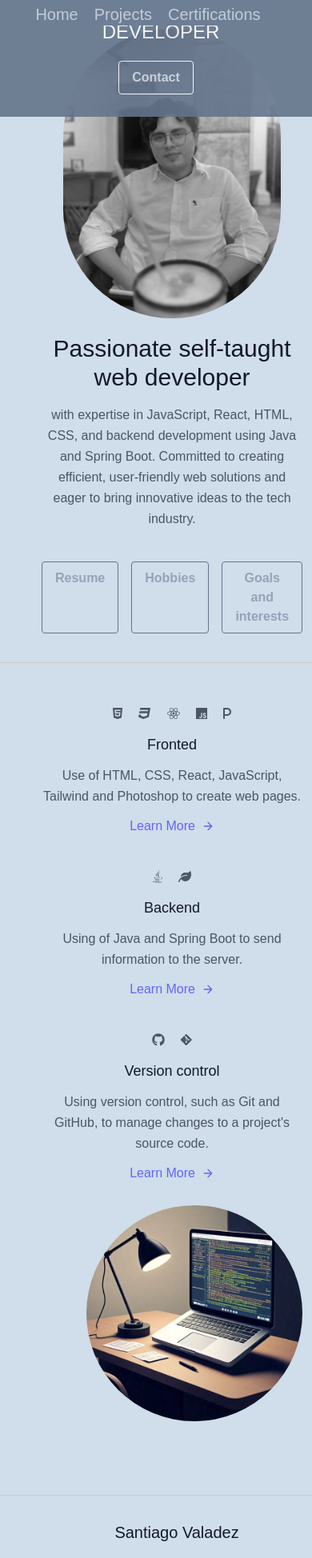
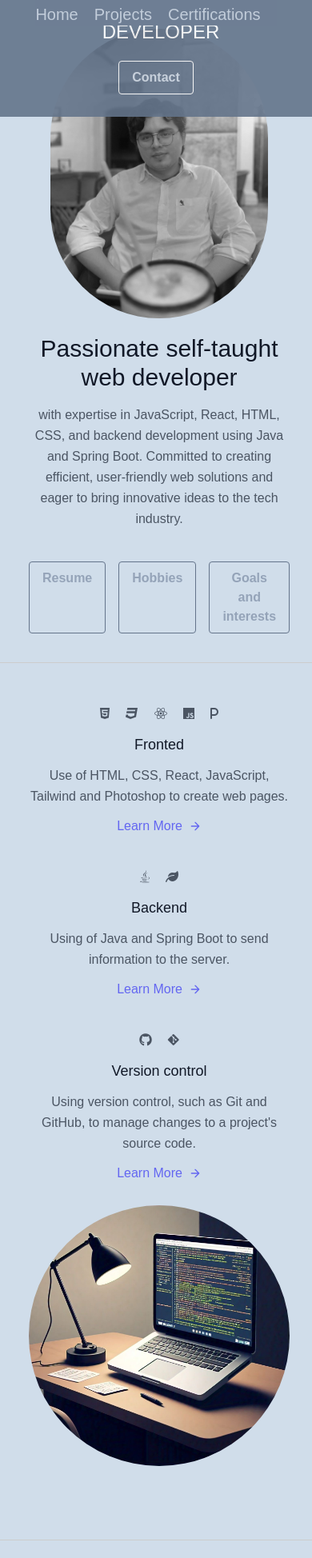
Before and after one commit to SantiagoValadez/Portfolio, a React (Vite) app: page / in a window 390 px wide. Shown: the top 1948 px of the page at 80% size. Built offline with nearby package versions, Linux system fonts and the light colour scheme.

Commit message:
Fixing responsive problems

```diff
--- a/src/components/Home.jsx
+++ b/src/components/Home.jsx
@@ -7,7 +7,7 @@ const Home = () => {
   return (
     <div>
         <div>
-        <section class="text-gray-600 body-font">
+        <section class="text-gray-600 body-font sm:w-full lg:pl-24 md:pl-16 sm:pl-8 pl-4">
             <div className="container mx-auto flex px-5 py-1 md:flex-row flex-col items-center">
                 <div className="lg:max-w-lg lg:w-full md:w-1/2 w-5/6 mb-5 md:mb-0">
                     <img className="object-cover object-center rounded-full mx-auto" alt="hero" src= {Img01} />
@@ -18,9 +18,9 @@ const Home = () => {
                         </h1>
                         <p className="mb-8 leading-relaxed">with expertise in JavaScript, React, HTML, CSS, and backend development using Java and Spring Boot. Committed to creating efficient, user-friendly web solutions and eager to bring innovative ideas to the tech industry.</p>
                             <div className="flex justify-center">
-                                <button className="inline-flex bg-transparent hover:bg-slate-400 text-slate-400 font-semibold hover:text-white py-2 px-4 border border-slate-500 hover:border-transparent rounded mt-2 focus:outline-none transform transition-all duration-500">Resume</button>
-                                <button className="ml-4 inline-flex bg-transparent hover:bg-slate-400 text-slate-400 font-semibold hover:text-white py-2 px-4 border border-slate-500 hover:border-transparent rounded mt-2 focus:outline-none transform transition-all duration-500">Hobbies</button>
-                                <button className="ml-4 inline-flex bg-transparent hover:bg-slate-400 text-slate-400 font-semibold hover:text-white py-2 px-4 border border-slate-500 hover:border-transparent rounded mt-2 focus:outline-none transform transition-all duration-500">Goals and interests</button>
+                                <button className="inline-flex bg-transparent hover:bg-slate-400 text-slate-400 font-semibold hover:text-white py-2 px-4 border border-slate-500 hover:border-transparent rounded mt-2">Resume</button>
+                                <button className="ml-4 inline-flex bg-transparent hover:bg-slate-400 text-slate-400 font-semibold hover:text-white py-2 px-4 border border-slate-500 hover:border-transparent rounded mt-2">Hobbies</button>
+                                <button className="ml-4 inline-flex bg-transparent hover:bg-slate-400 text-slate-400 font-semibold hover:text-white py-2 px-4 border border-slate-500 hover:border-transparent rounded mt-2">Goals and interests</button>
                             </div>
                     </div>
                 </div>
@@ -28,7 +28,7 @@ const Home = () => {
         </div>
 
 
-        <section className="text-gray-600 body-font">
+        <section className="text-gray-600 body-font lg:pl-24 md:pl-16 sm:pl-8 pl-4">
         <div className="container px-5 py-5 mx-auto flex flex-wrap">
             <div className="flex flex-col flex-wrap lg:py-6 -mb-10 lg:w-1/2 lg:pl-12 lg:text-left text-center">
                 <div className="flex flex-col mb-10 lg:items-start items-center">
@@ -81,8 +81,8 @@ const Home = () => {
                     </div>
                 </div>
             </div>
-            <div className="lg:w-1/2 w-full mb-10 lg:mb-0 rounded-lg overflow-hidden pl-14 mt-7">
-                <img alt="feature" class="object-cover object-center h-full w-full rounded-full" src= {Img02} />
+            <div className="lg:w-1/2 mb-10 lg:mb-0 rounded-lg overflow-hidden mt-7 sm:w-full ">
+                <img alt="feature" class="object-cover object-center h-full w-full md:w-full sm:w-full rounded-full" src= {Img02} />
             </div>
         </div>
         </section>
--- a/src/components/Navbar.jsx
+++ b/src/components/Navbar.jsx
@@ -3,7 +3,7 @@ import { Link } from 'react-router-dom';
 
 function Navbar  ()  {
     return (
-        <header class="fixed md:sticky lg:sticky sm:sticky top-0 text-gray-600 body-font bg-slate-500 pt-1 pb-2 w-screen opacity-90">
+        <header class="fixed md:sticky lg:sticky sm:sticky top-0 text-gray-600 body-font bg-slate-500 pt-1 pb-2 w-screen opacity-90 ">
         <div class="mx-auto flex flex-wrap p-5 flex-col md:flex-row items-center">
             <a class="flex title-font font-medium items-center text-gray-900 mb-4 md:mb-0">
                 <span class="ml-3 text-2xl text-neutral-50">DEVELOPER</span>
```
